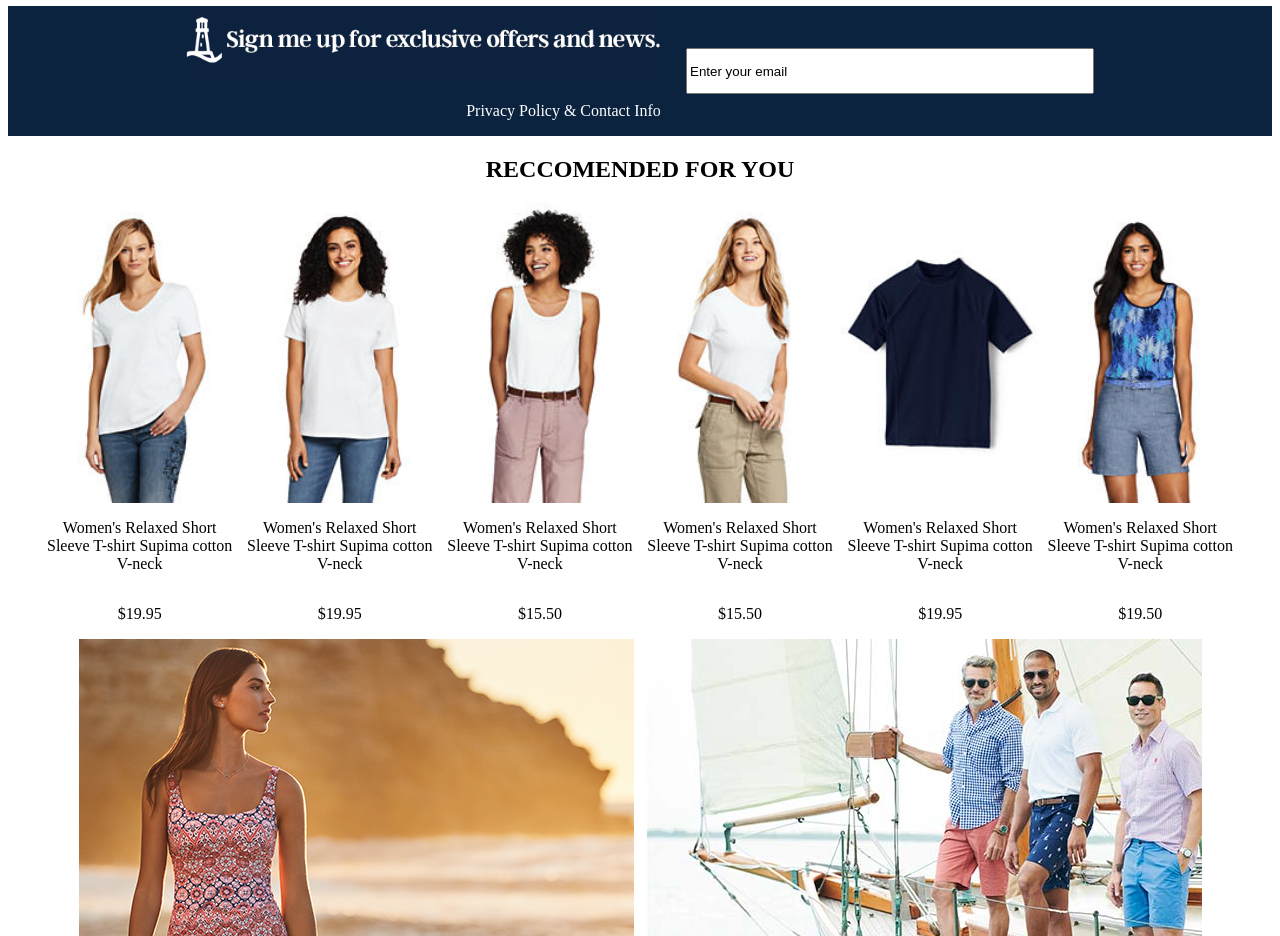
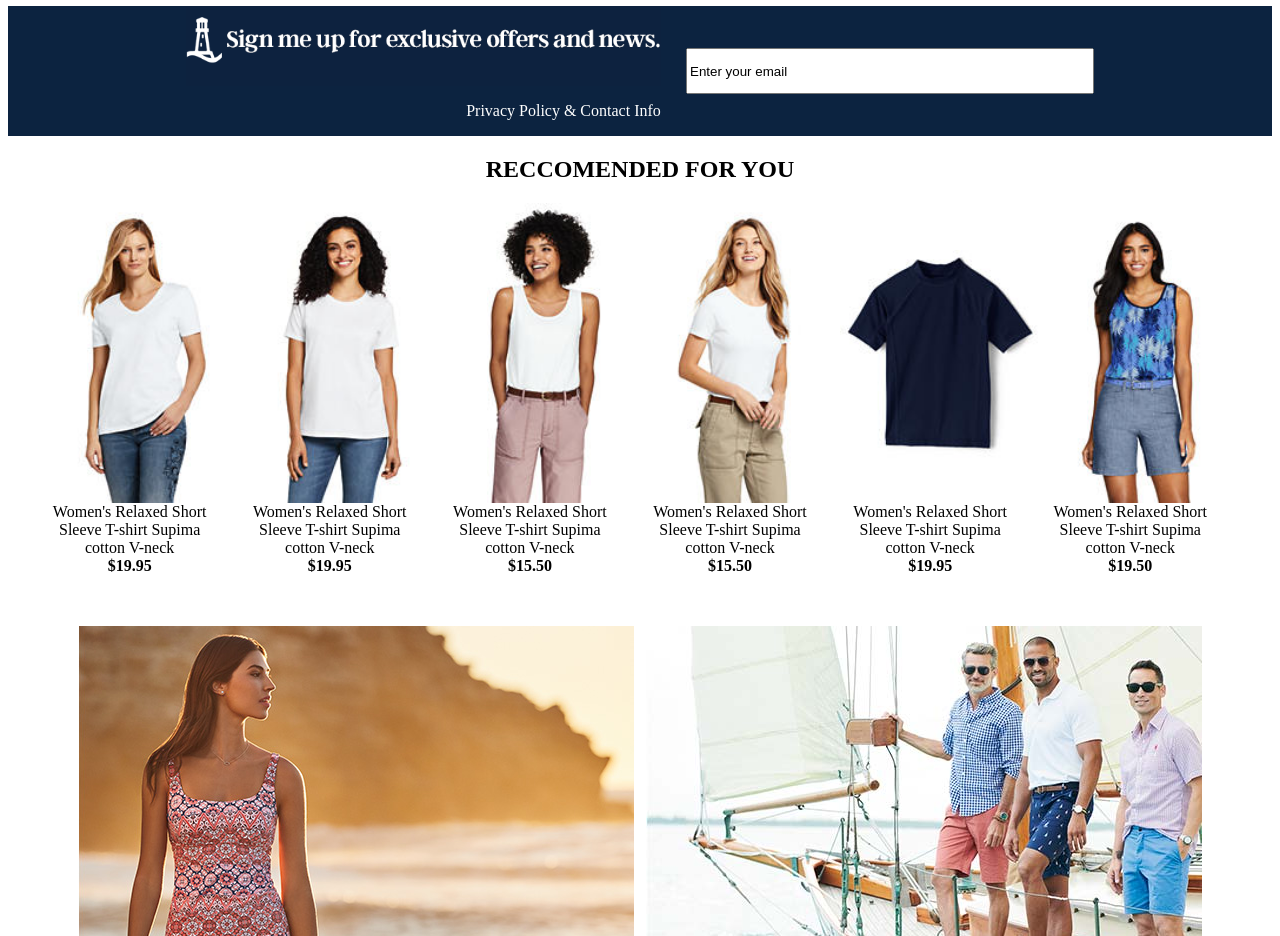
Before and after one commit to ryguybenson/landsend-clone, an Angular app: page / in a window 1280 px wide. Shown: the part 780-1716 px from the top of the page. Built offline with nearby package versions, Linux system fonts and the light colour scheme.

Commit message:
add style changes to rec-sellers content

```diff
--- a/src/app/body/body.component.css
+++ b/src/app/body/body.component.css
@@ -72,6 +72,7 @@
   display: flex;
   flex-direction: column;
   align-items: center;
+  margin-bottom: 4%;
 }
 .all-rec-clothes {
   width: 95%;
@@ -83,6 +84,10 @@
   display: flex;
   flex-direction: column;
   text-align: center;
+}
+.rec-clothes>p {
+  width: 90%;
+  margin: 0;
 }
 .boxes {
   margin: auto;
--- a/src/app/body/body.component.html
+++ b/src/app/body/body.component.html
@@ -30,32 +30,32 @@
       <div class="rec-clothes">
         <img src="../assets/images/rec-one.jpg" alt="">
         <p>Women's Relaxed Short Sleeve T-shirt Supima cotton V-neck</p>
-        <p>$19.95</p>
+        <p><strong>$19.95</strong></p>
       </div>
       <div class="rec-clothes">
         <img src="../assets/images/rec-two.jpg" alt="">
         <p>Women's Relaxed Short Sleeve T-shirt Supima cotton V-neck</p>
-        <p>$19.95</p>
+        <p><strong>$19.95</strong></p>
       </div>
       <div class="rec-clothes">
         <img src="../assets/images/rec-three.jpg" alt="">
         <p>Women's Relaxed Short Sleeve T-shirt Supima cotton V-neck</p>
-        <p>$15.50</p>
+        <p><strong>$15.50</strong></p>
       </div>
       <div class="rec-clothes">
         <img src="../assets/images/rec-four.jpg" alt="">
         <p>Women's Relaxed Short Sleeve T-shirt Supima cotton V-neck</p>
-        <p>$15.50</p>
+        <p><strong>$15.50</strong></p>
       </div>
       <div class="rec-clothes">
         <img src="../assets/images/rec-five.jpg" alt="">
         <p>Women's Relaxed Short Sleeve T-shirt Supima cotton V-neck</p>
-        <p>$19.95</p>
+        <p><strong>$19.95</strong></p>
       </div>
       <div class="rec-clothes">
         <img src="../assets/images/rec-six.jpg" alt="">
         <p>Women's Relaxed Short Sleeve T-shirt Supima cotton V-neck</p>
-        <p>$19.50</p>
+        <p><strong>$19.50</strong></p>
       </div>
     </div>
   </div>
```
